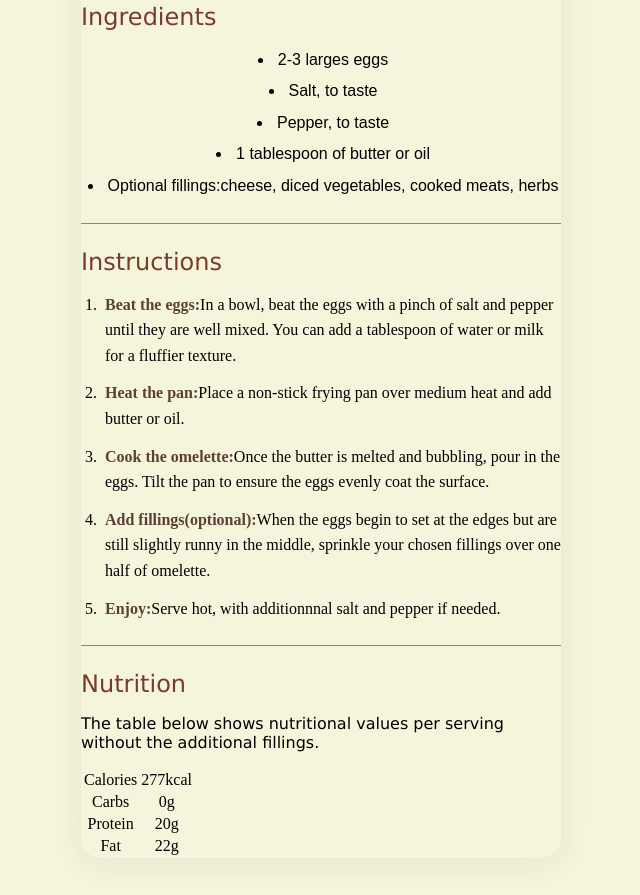
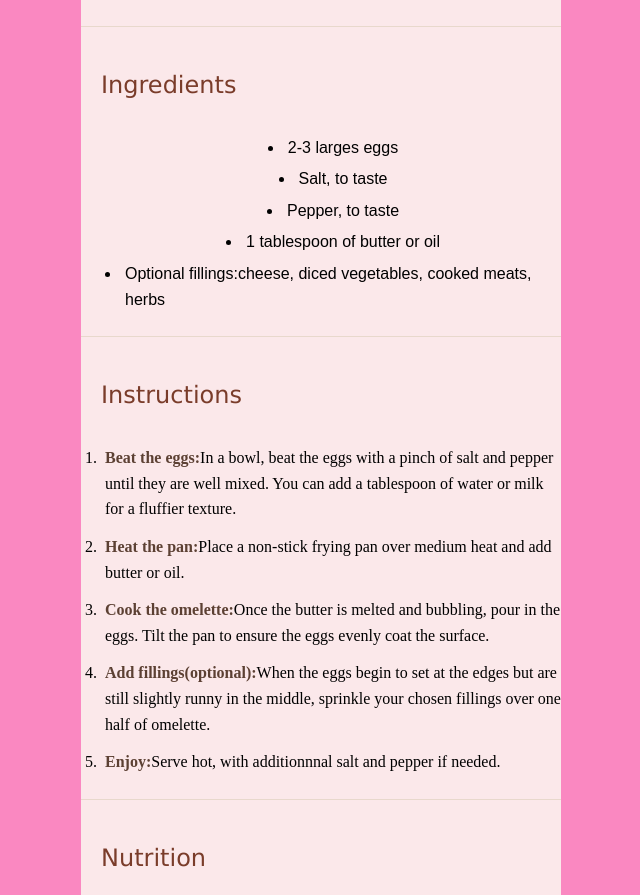
Before and after one commit to harris-edouardo/Revision-HTML-CSS, a plain HTML site: page recipe.html in a window 1280 px wide. Shown: the part 698-1593 px from the top of the page, without its empty margins (319-959 px from the left). Drawn offline with Linux system fonts and the light colour scheme; files whose address does not match are found by name.

Commit message:
page css

```diff
--- a/recipe.css
+++ b/recipe.css
@@ -1,24 +1,31 @@
-img {
-    height: 100%;
+HEADER img {
+
     width: 100%;
     border-radius: 12px;
-    display: block;
+    height: 100%;
+
+
 }
 
 body {
-    background-color: beige;
-    margin: 0;
     padding: 48px 15px;
     justify-content: center;
-    align-items: flex-start;
+    align-items: center;
     min-height: 100vh;
     display: flex;
 
 }
 
+hr{
+    border: none;
+    border-top: 1px solid #e8d8cc;
+    margin: 24px 0;
+}
+
 .contenu{
-     padding: 8px 32px 4px;
+     padding: 8px 32px 40px;
 }
+
 
 .contenu p{
     margin-bottom: 10px;
@@ -27,16 +34,15 @@ body {
 }
 
 .card{
-    border-radius: 20px;
+    border-radius: 28px;
     width: 100%;
-    overflow: hidden;
     max-width: 480px;
-    background:  beige;
-    box-shadow: 0 4px 32px rgba(80, 40, 20, 0.08);
+    background:  rgb(251, 232, 234);
+
 }
 
 html {
-    background-color: #f3e5d8;
+    background: #fa88c1;
 
 }
 
@@ -77,7 +83,6 @@ strong{
 
 .list{
     list-style: disc;
-    padding-left: 20px;
     display: flex;
     flex-direction: column;
     gap: 6px;
@@ -117,6 +122,7 @@ h2 {
     margin-bottom: 14px;
     font-size: 1.6;
     font-weight: 400;
+    padding: 20px;
 }
 
 h1{
@@ -141,18 +147,36 @@ li{
     font-size: 0.8em;
     margin-bottom: 16px;
     line-height: 1.5;
+    padding: 8px 32px 40px;
 }
 
-tr {
+.nutrition.table{
+    width: 50%;
+    border-collapse:collapse;
 
-    text-align: center;
-    justify-content: center;
-    align-self: center;
 
 }
 
-hr {
-    margin: 24px 0;
-    border: none;
-    border-top: 1px solid lightslategray;
+.nutrition-table tbody tr {
+  border-bottom: 1px solid #e8d8cc;
+  text-align: flex-end;
+  }
+
+  .nutrition-table td {
+  padding: 12px 15px;
+  text-align: center;
+  }
+
+  .nutrition-table td.label {
+  color: #5c4033;
+  font-weight: 400;
+  width: 60%;
+  padding: 15px 12px 14px 20px;
+  text-align: center;
+  }
+
+  .nutrition-table td.value {
+  color:  #7a3c2a;
+  font-weight: 600;
+  text-align: left;
 }
```
